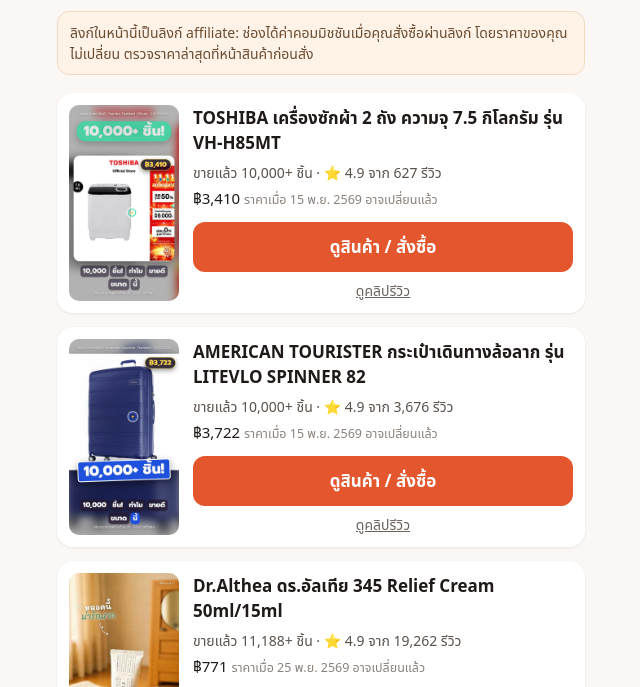
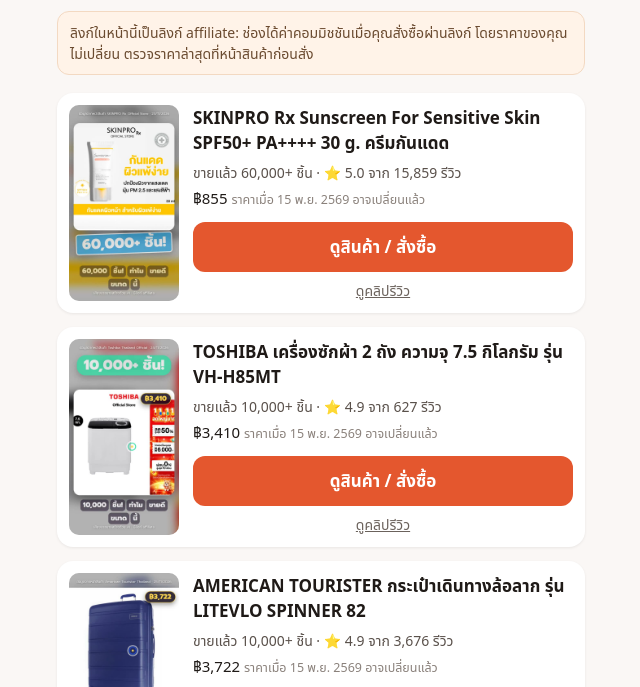
Before and after one commit to anuchanamlee/shop-picks, a plain HTML site: page index.html in a window 1280 px wide. Shown: the part 91-778 px from the top of the page, without its empty margins (319-959 px from the left). Drawn offline with Linux system fonts and the light colour scheme.

Commit message:
update 2026-11-25 21:00 (60 items)

```diff
--- a/index.html
+++ b/index.html
@@ -12,6 +12,11 @@ padding:12px;border-radius:12px;margin-top:auto}.clip{display:block;text-align:c
 footer{font-size:13px;color:#8a817b;margin-top:24px}a:focus-visible{outline:3px solid #1f6feb;outline-offset:2px}</style></head><body><main>
 <h1>สินค้าในคลิป</h1><p class="sub">สินค้าจากคลิปสั้นในช่อง <a href="https://www.youtube.com/channel/UC8oDVyd5d-sb6ql50cs6RcQ" target="_blank" rel="noopener">YouTube</a> ใหม่สุดอยู่บน</p>
 <p class="note">ลิงก์ในหน้านี้เป็นลิงก์ affiliate: ช่องได้ค่าคอมมิชชันเมื่อคุณสั่งซื้อผ่านลิงก์ โดยราคาของคุณไม่เปลี่ยน ตรวจราคาล่าสุดที่หน้าสินค้าก่อนสั่ง</p>
+<article class="card"><img src="img/73455892.2626601490.jpg" alt="" loading="lazy">
+<div class="body"><h2 class="name">SKINPRO Rx Sunscreen For Sensitive Skin SPF50+ PA++++ 30 g. ครีมกันแดด</h2><p class="facts">ขายแล้ว 60,000+ ชิ้น · ⭐ 5.0 จาก 15,859 รีวิว</p>
+<p class="price">฿855 <small>ราคาเมื่อ 15 พ.ย. 2569 อาจเปลี่ยนแล้ว</small></p>
+<a class="buy" href="https://s.shopee.co.th/40hnU58wQR" target="_blank" rel="sponsored noopener">ดูสินค้า / สั่งซื้อ</a>
+<a class="clip" href="https://youtube.com/shorts/oHssXpclago" target="_blank" rel="noopener">ดูคลิปรีวิว</a></div></article>
 <article class="card"><img src="img/1285182933.42856023394.jpg" alt="" loading="lazy">
 <div class="body"><h2 class="name">TOSHIBA เครื่องซักผ้า 2 ถัง ความจุ 7.5 กิโลกรัม รุ่น VH-H85MT</h2><p class="facts">ขายแล้ว 10,000+ ชิ้น · ⭐ 4.9 จาก 627 รีวิว</p>
 <p class="price">฿3,410 <small>ราคาเมื่อ 15 พ.ย. 2569 อาจเปลี่ยนแล้ว</small></p>
@@ -307,9 +312,4 @@ footer{font-size:13px;color:#8a817b;margin-top:24px}a:focus-visible{outline:3px
 <p class="price">฿96 <small>ราคาเมื่อ 24 พ.ย. 2569 อาจเปลี่ยนแล้ว</small></p>
 <a class="buy" href="https://s.shopee.co.th/60SqyYMX6l" target="_blank" rel="sponsored noopener">ดูสินค้า / สั่งซื้อ</a>
 <a class="clip" href="https://youtube.com/shorts/jLiEvHWdsd4" target="_blank" rel="noopener">ดูคลิปรีวิว</a></div></article>
-<article class="card"><img src="img/84387866.23187809201.jpg" alt="" loading="lazy">
-<div class="body"><h2 class="name">ADDA WINK สวยวิ๊ง เบาเว่ออ รองเท้านักเรียน เด็กผู้หญิง รุ่น 41T01</h2><p class="facts">ขายแล้ว 4,086+ ชิ้น · ⭐ 4.9 จาก 8,842 รีวิว</p>
-<p class="price">฿356 <small>ราคาเมื่อ 25 พ.ย. 2569 อาจเปลี่ยนแล้ว</small></p>
-<a class="buy" href="https://s.shopee.co.th/qkkp1poFM" target="_blank" rel="sponsored noopener">ดูสินค้า / สั่งซื้อ</a>
-<a class="clip" href="https://youtube.com/shorts/4-ZSebA0tuk" target="_blank" rel="noopener">ดูคลิปรีวิว</a></div></article>
 <footer>อัปเดต 25 พ.ย. 2569 · ข้อมูลยอดขายและรีวิวจากหน้าสินค้า ณ วันที่เก็บข้อมูล</footer></main></body></html>
```
Also changed, not shown: img/73455892.2626601490.jpg (added), img/84387866.23187809201.jpg (deleted).
